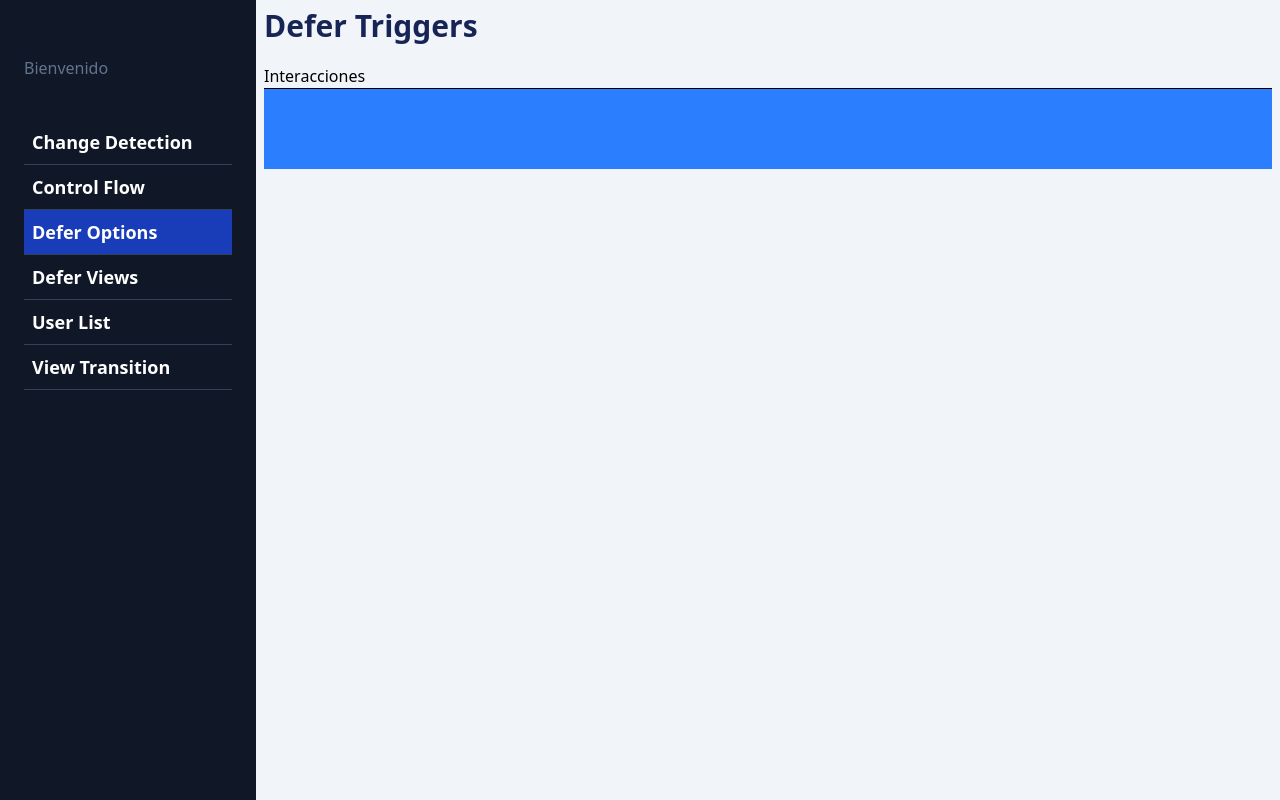
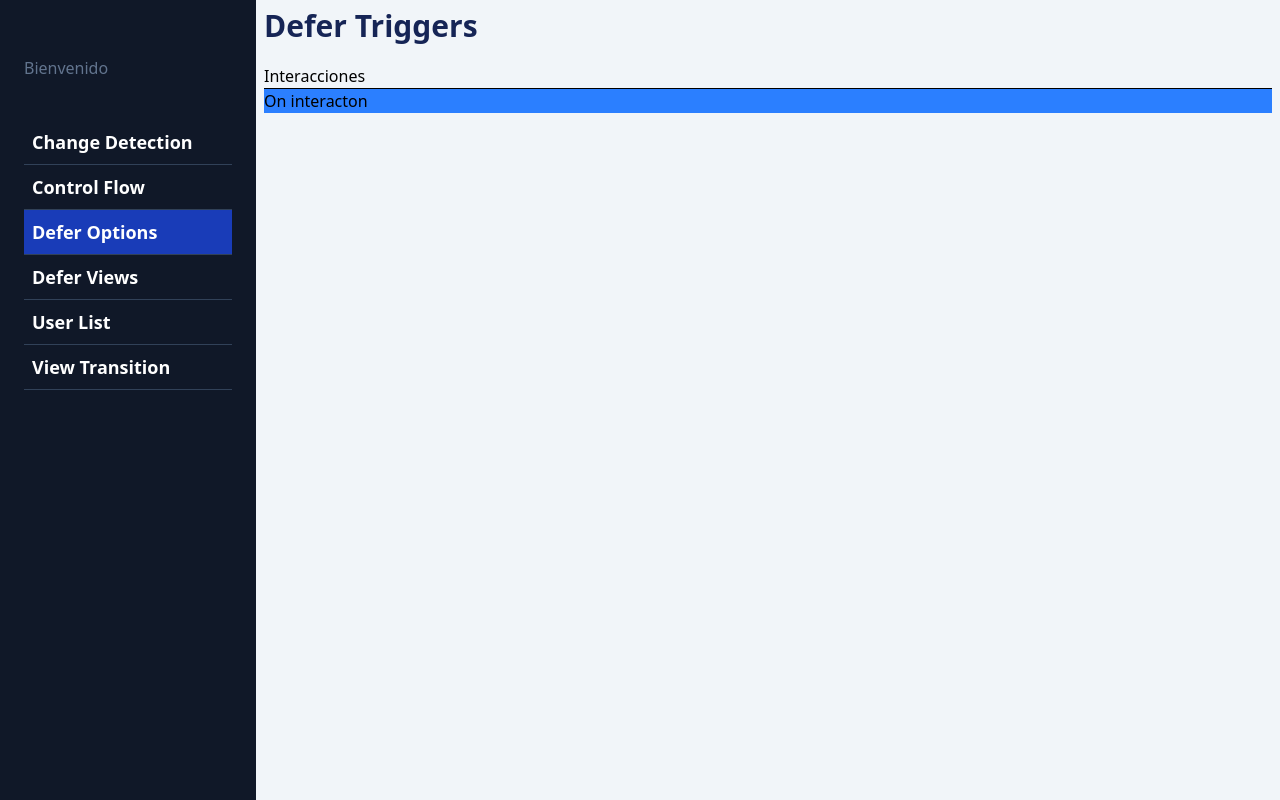
Before and after one commit to FernandoVCG33/angular-21, an Angular app in the folder my-dashboard/: page /dashboard/defer-options in a window 1280 px wide. Built offline with nearby package versions, Linux system fonts and the light colour scheme.

Commit message:
Update defer-options.html to enhance interaction feedback with loaders

```diff
--- a/my-dashboard/src/app/dashboard/pages/defer-options/defer-options.html
+++ b/my-dashboard/src/app/dashboard/pages/defer-options/defer-options.html
@@ -1,7 +1,12 @@
-<app-title title="Defer Triggers" />
+<app-title title="Defer Triggers"/>
 
 <section>
   <h1>Interacciones</h1>
   <hr>
-  <app-heavy-loaders-fast cssClass="bg-blue-500 h-20" />
+  @defer (  ){
+    <app-heavy-loaders-fast cssClass="bg-blue-500">
+      <span>On interacton</span>
+    </app-heavy-loaders-fast>
+  }
+
 </section>
```
